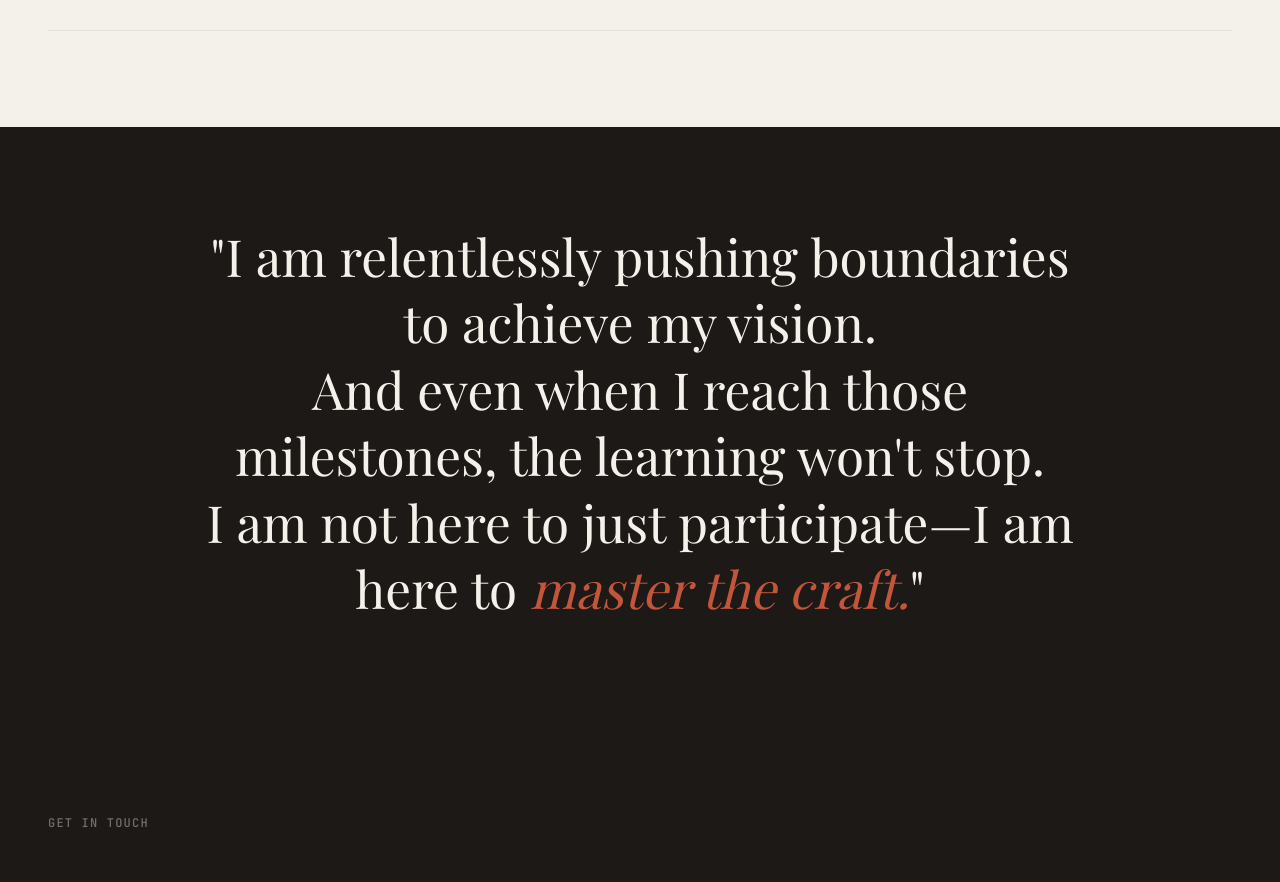
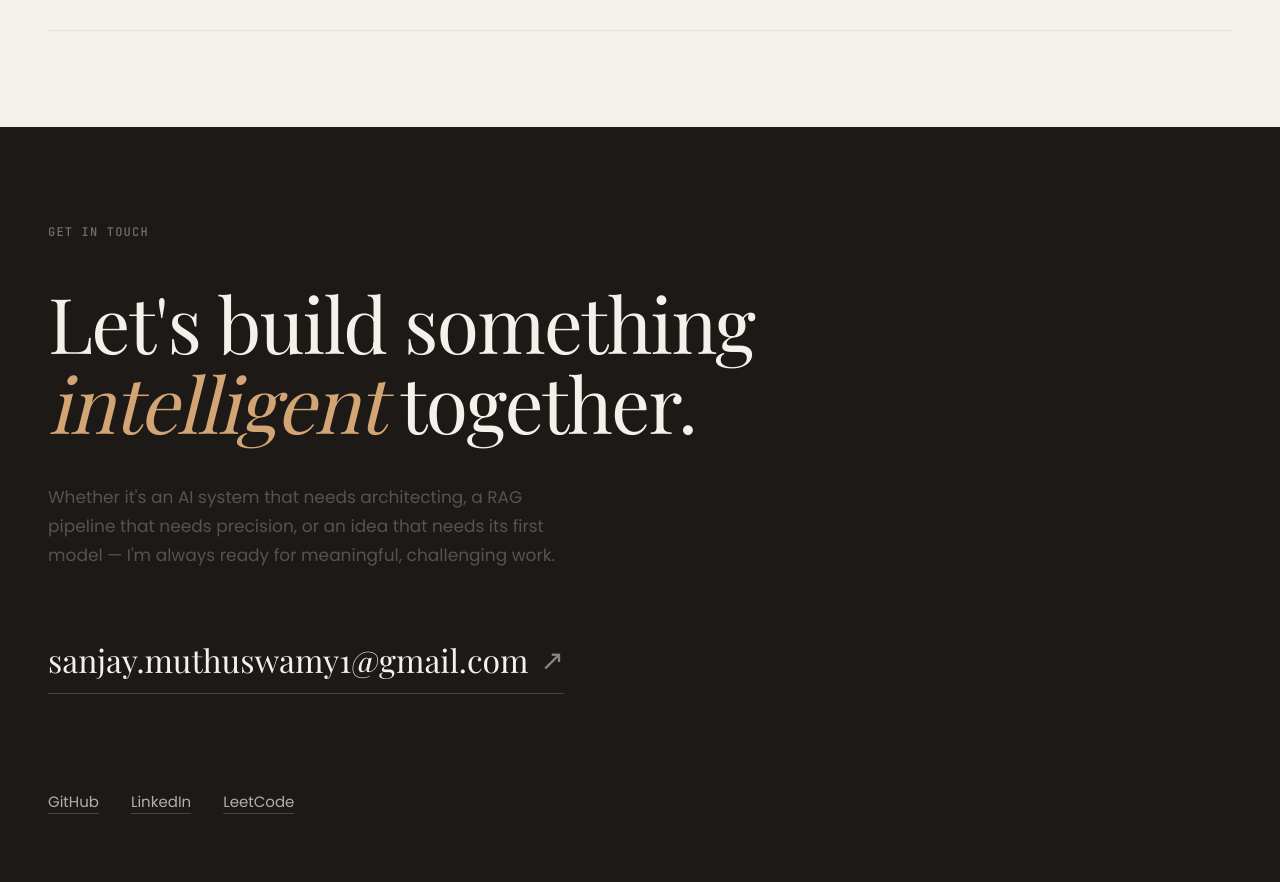
Before and after one commit to SanjayMuthuswamy/sanjay.dev, a React (Vite) app: page / in a window 1280 px wide. Shown: the part 5700-6582 px from the top of the page. Built offline with nearby package versions, Linux system fonts and the light colour scheme; a web font is replaced by a local one.

Commit message:
revert: remove manifesto section

```diff
--- a/src/App.jsx
+++ b/src/App.jsx
@@ -7,7 +7,6 @@ import Marquee from './components/Marquee'
 import Standards from './components/Standards'
 import OpenSource from './components/OpenSource'
 import Projects from './components/Projects'
-import Manifesto from './components/Manifesto'
 import Contact from './components/Contact'
 import Footer from './components/Footer'
 import Cursor from './components/Cursor'
@@ -48,7 +47,6 @@ export default function App() {
         <Standards />
         <OpenSource />
         <Projects />
-        <Manifesto />
         <Contact />
       </main>
       <Footer />
```
